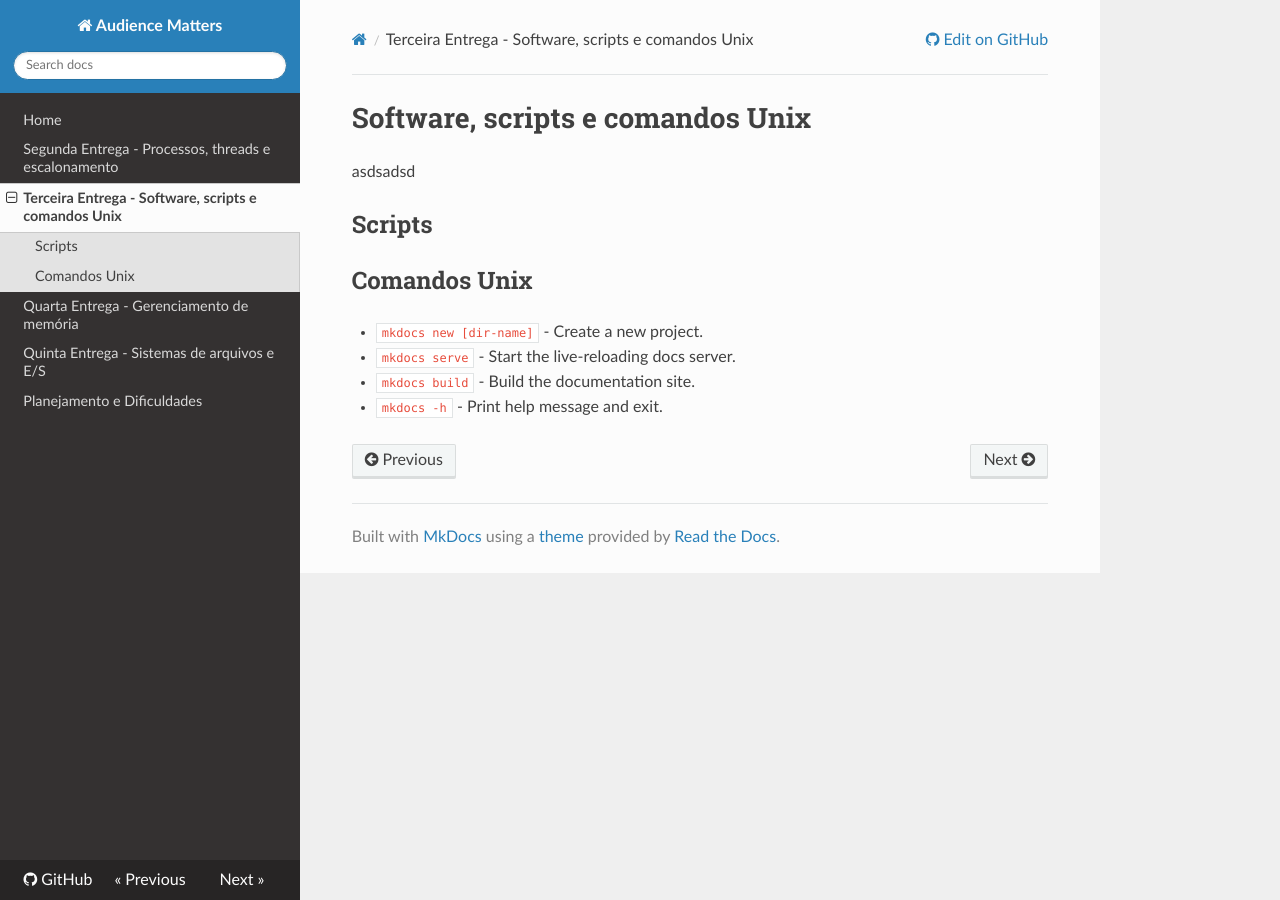
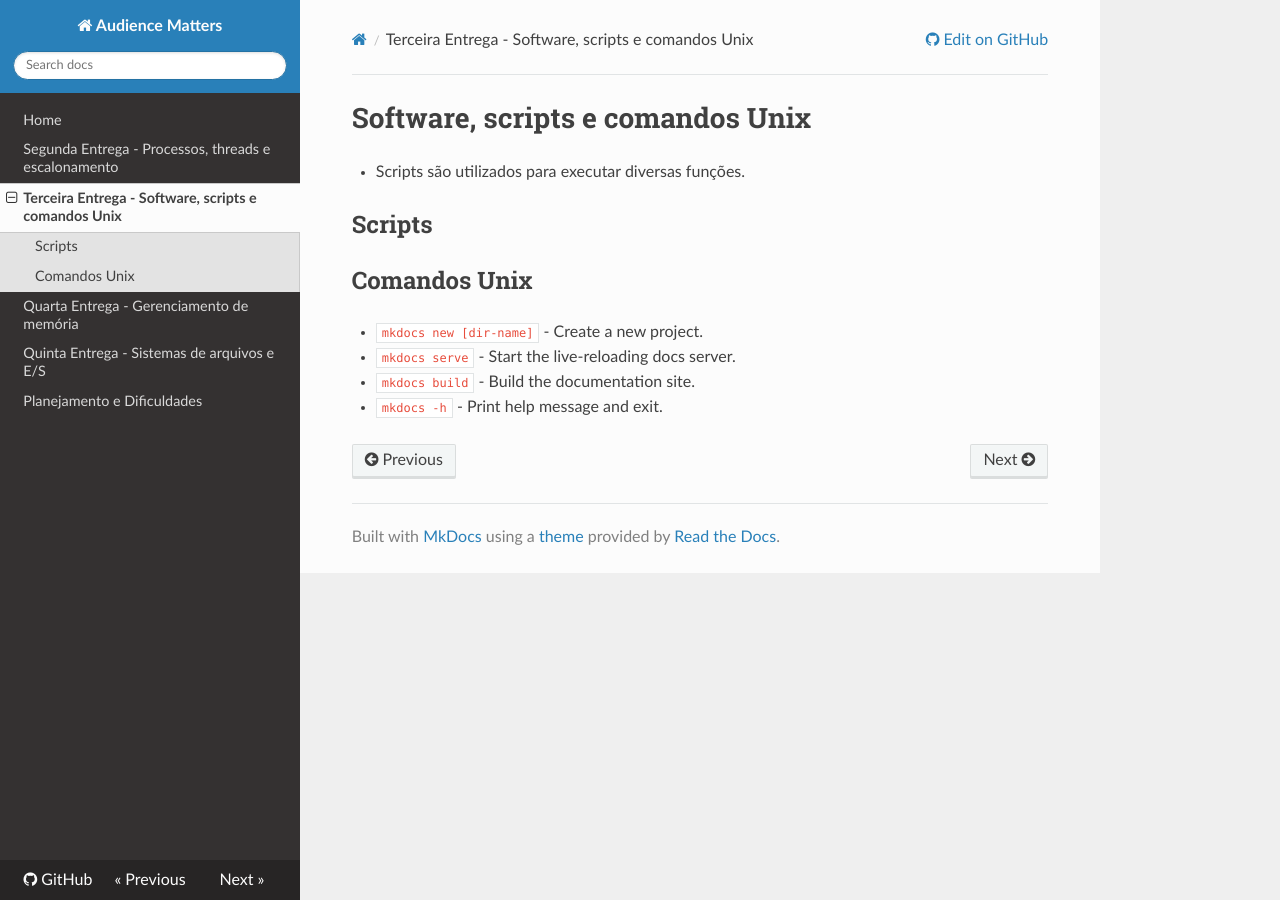
Before and after one commit to eversonott/sistemas_operacionais, an MkDocs documentation site: the page built from docs/entrega03.md, in a window 1280 px wide. Built offline with MkDocs 1.6.1, drawn with Linux system fonts in a browser that asks for light colours; nearby versions of some CDN libraries.

Commit message:
definição geral de scripts

```diff
--- a/docs/entrega03.md
+++ b/docs/entrega03.md
@@ -1,5 +1,5 @@
 # Software, scripts e comandos Unix
-asdsadsd
+* Scripts são utilizados para executar diversas funções.
 ## Scripts
 
 ## Comandos Unix
```
